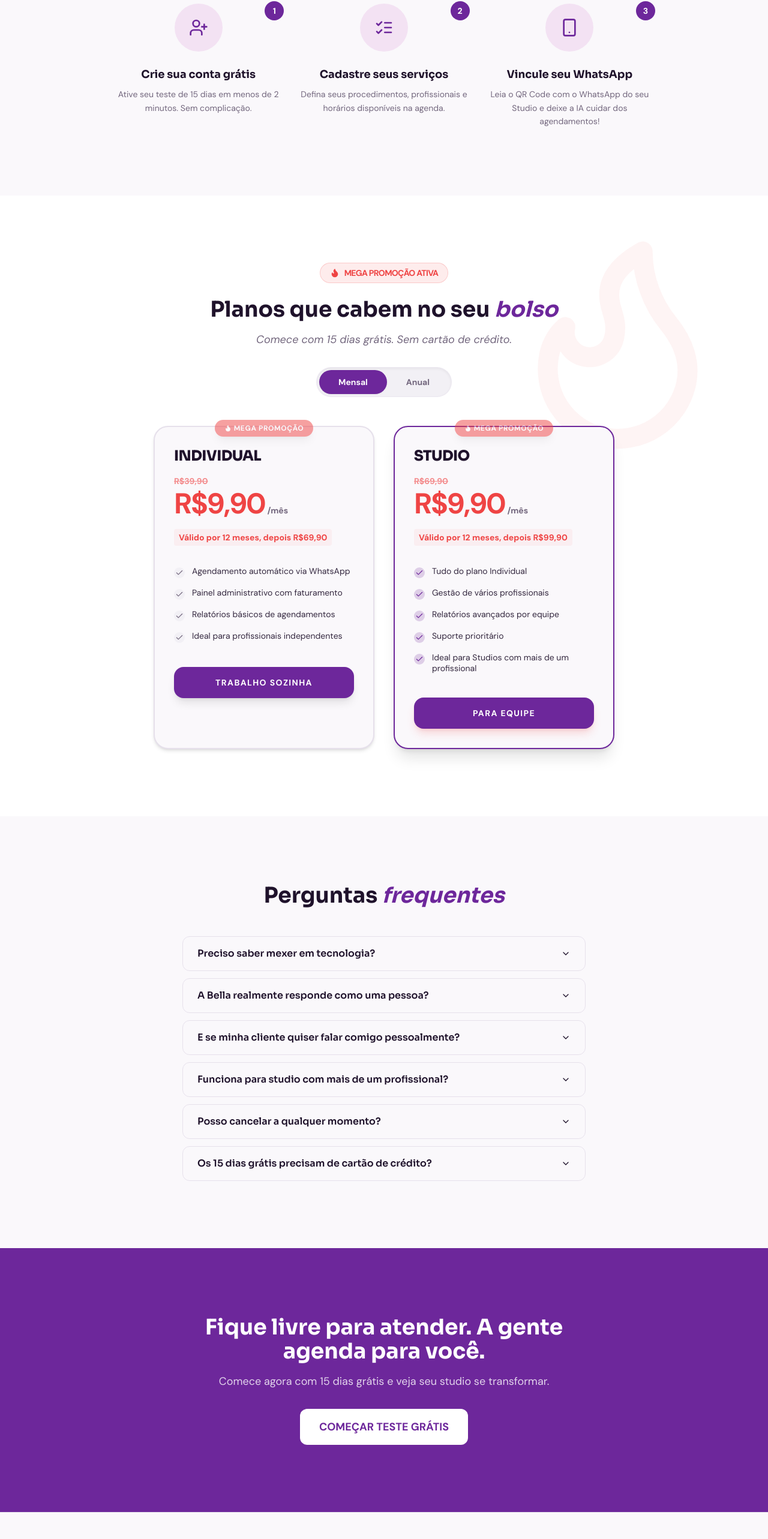
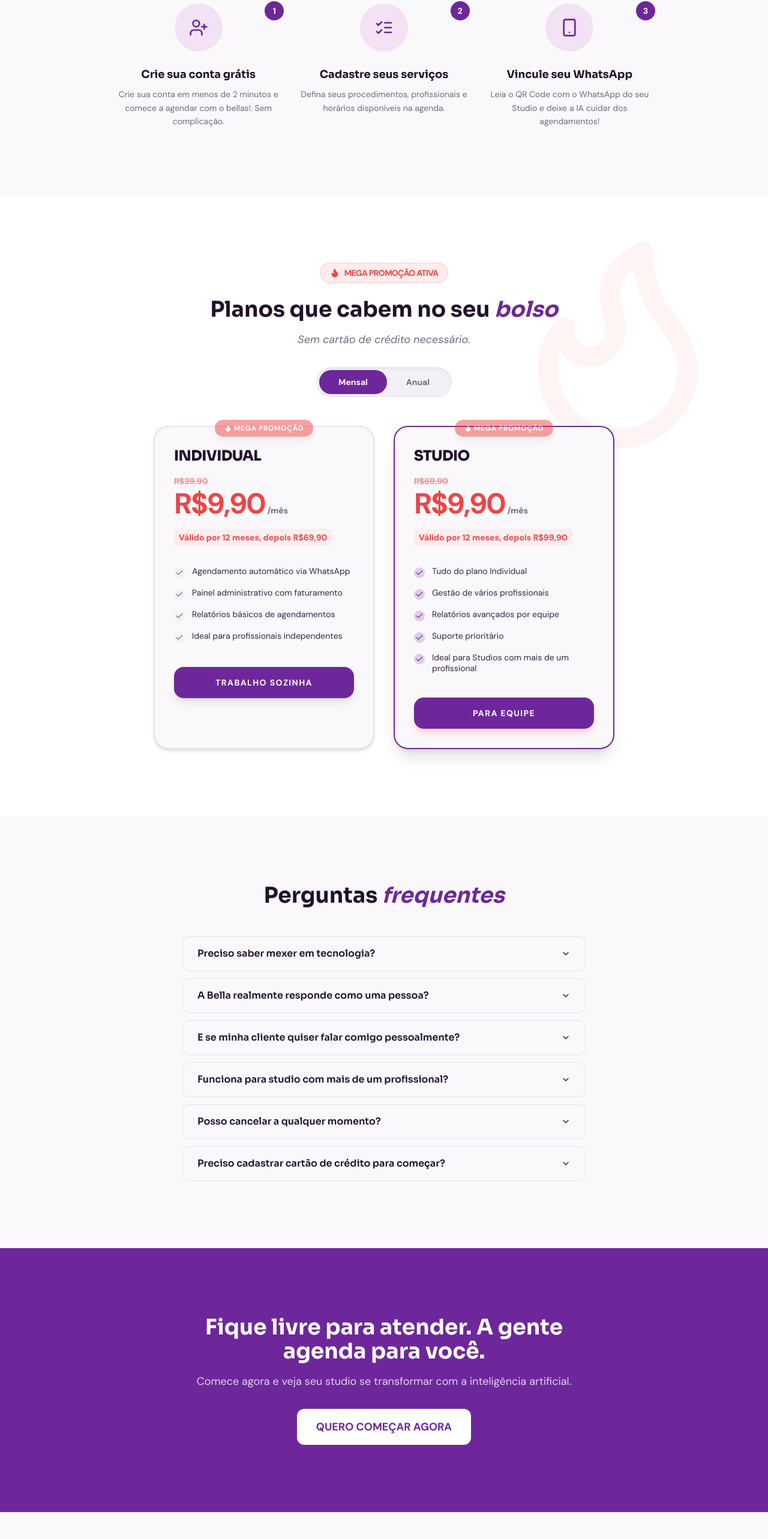
Before and after one commit to henriquearsenio/bellasnovalandingpage, a React (Vite) app: page / in a window 1280 px wide. Shown: the part 3719-6285 px from the top of the page at 60% size. Built offline with nearby package versions, Linux system fonts and the light colour scheme; the HTML template or start-up script is replaced by a standard one.

Commit message:
refatorado retirado texto comece com 15 dias grátis de toda landingpage e retirado sem cartão de crédito, para sem compromisso

```diff
--- a/src/components/CtaSection.tsx
+++ b/src/components/CtaSection.tsx
@@ -16,13 +16,13 @@ const CtaSection = () => {
             Fique livre para atender. A gente agenda para você.
           </h2>
           <p className="text-primary-foreground/80 text-lg font-body mb-8">
-            Comece agora com 15 dias grátis e veja seu studio se transformar.
+            Comece agora e veja seu studio se transformar com a inteligência artificial.
           </p>
           <a
             href={REGISTER_URL}
             className="inline-block bg-primary-foreground text-primary px-8 py-4 rounded-xl text-lg font-bold hover:opacity-90 transition-opacity"
           >
-            COMEÇAR TESTE GRÁTIS
+            QUERO COMEÇAR AGORA
           </a>
         </motion.div>
       </div>
--- a/src/components/FaqSection.tsx
+++ b/src/components/FaqSection.tsx
@@ -28,9 +28,10 @@ const faqs = [
     a: "Sim, sem multa e sem burocracia. Você pode cancelar diretamente pelo painel administrativo quando quiser.",
   },
   {
-    q: "Os 15 dias grátis precisam de cartão de crédito?",
-    a: "Não! Você começa a usar sem precisar informar dados de pagamento. Só paga depois de comprovar que o bellas! funciona para o seu studio.",
+    q: "Preciso cadastrar cartão de crédito para começar?",
+    a: "Não! Você pode começar a configurar sua agenda e conhecer o bellas! sem informar nenhum dado de pagamento. Só paga quando decidir assinar um de nossos planos.",
   },
+
 ];
 
 const FaqSection = () => {
--- a/src/components/HowItWorks.tsx
+++ b/src/components/HowItWorks.tsx
@@ -7,7 +7,8 @@ const steps = [
     number: "1",
     title: "Crie sua conta grátis",
     description:
-      "Ative seu teste de 15 dias em menos de 2 minutos. Sem complicação.",
+      "Crie sua conta em menos de 2 minutos e comece a agendar com o bellas!. Sem complicação.",
+
   },
   {
     icon: ListChecks,
--- a/src/components/PricingSection.tsx
+++ b/src/components/PricingSection.tsx
@@ -79,7 +79,7 @@ const PricingSection = () => {
           </h2>
 
           <p className="text-muted-foreground text-lg max-w-2xl mx-auto font-body mb-8 italic">
-            Comece com 15 dias grátis. Sem cartão de crédito.
+            Sem cartão de crédito necessário.
           </p>
 
           {/* Toggle */}
@@ -168,8 +168,6 @@ const PricingSection = () => {
                     </span>
                   ) : (
                     annual ? (
-
-
                       <>
                         economize <span className="font-bold text-primary">R${(parseFloat(plan.yearly.full.replace('.','').replace(',','.')) - parseFloat(plan.yearly.price.replace('.','').replace(',','.'))).toLocaleString('pt-BR', {minimumFractionDigits: 2})}</span> por ano
                       </>
@@ -191,16 +189,7 @@ const PricingSection = () => {
                     <span className="text-foreground/90 group-hover/item:text-foreground transition-colors leading-tight">{feature}</span>
                   </li>
                 ))}
-                {!isPromoActive && (
-                  <li className="flex items-start gap-3 text-sm font-bold pt-2 border-t border-border/50">
-                    <div className="mt-0.5 bg-green-500/20 rounded-full p-0.5">
-                      <Check size={14} className="text-green-600 shrink-0" />
-                    </div>
-                    <span className="text-green-700 italic">Teste grátis por 15 dias</span>
-                  </li>
-                )}
               </ul>
-
 
               <a
                 href={REGISTER_URL}
```
